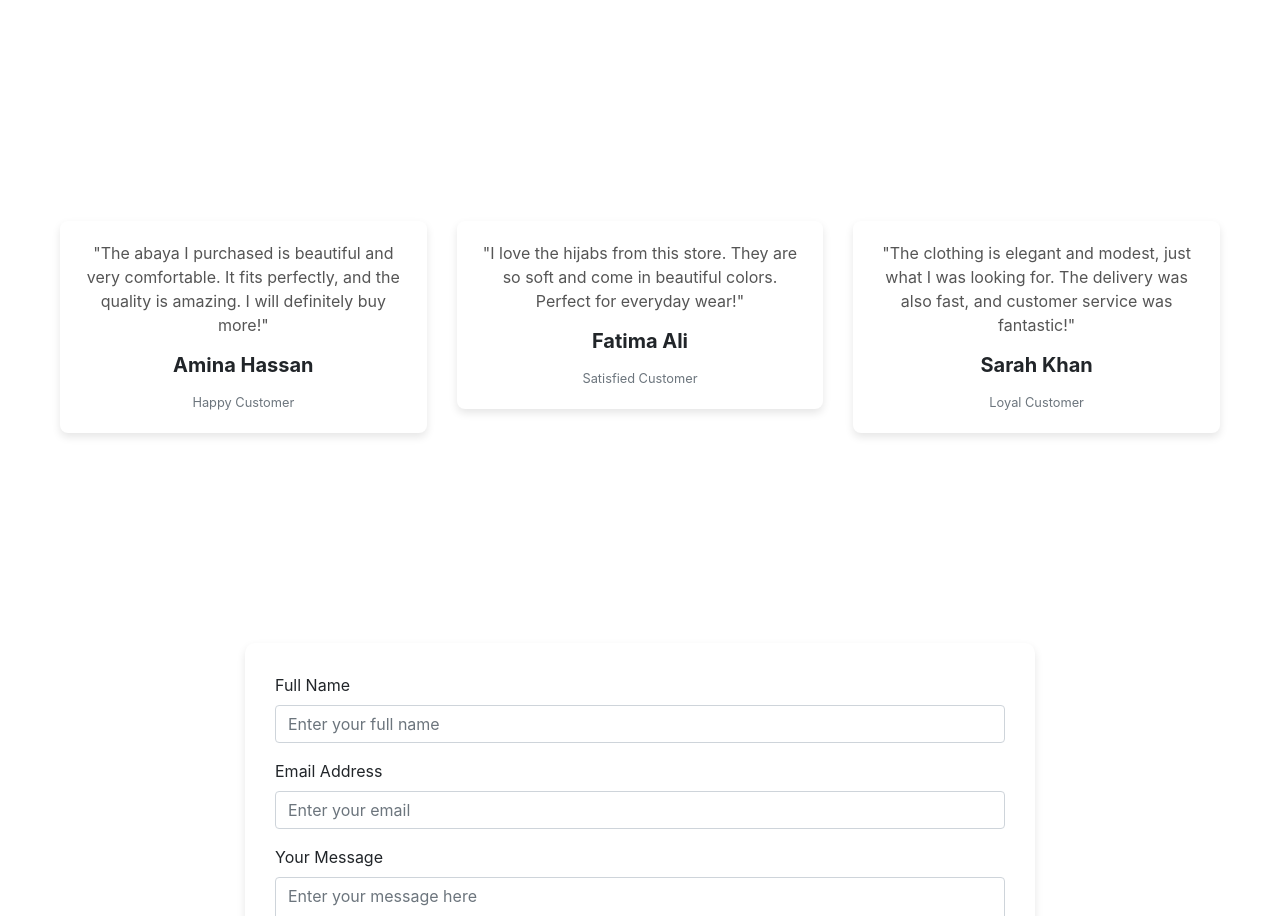
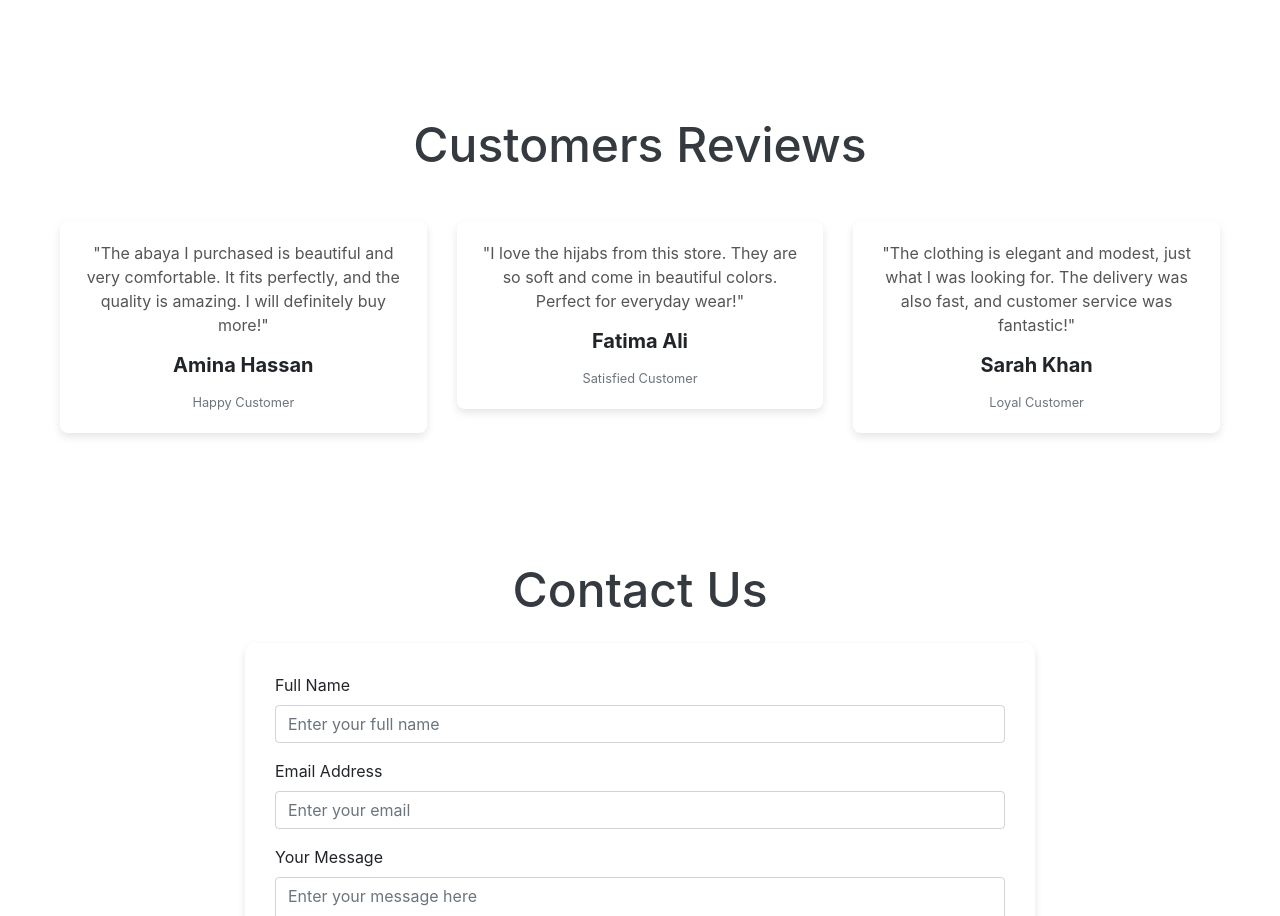
Before and after one commit to Hager-Elkhouly/Clothing-Islamic, a plain HTML site: page index.html in a window 1280 px wide. Shown: the part 2684-3600 px from the top of the page. Drawn offline with nearby package versions, Linux system fonts and the light colour scheme.

Commit message:
Update index.html

```diff
--- a/index.html
+++ b/index.html
@@ -189,7 +189,7 @@
     </div>
     <!-- قسم آراء العملاء -->
   <div class="container my-5">
-    <h2 class="text-center mb-5">Customers Reviews</h2>
+    <h2 class="text-center mb-5 text-dark">Customers Reviews</h2>
     <div class="row">
       <!-- رأي 1 -->
       <div class="col-md-4">
@@ -231,7 +231,7 @@
       <!-- contact -->
 
         <div class="container contact-section" id="contact">
-          <h2 class="text-center mb-4">Contact Us</h2>
+          <h2 class="text-center mb-4 text-dark">Contact Us</h2>
           <div class="row justify-content-center">
             <div class="col-12 col-md-8">
               <div class="contact-form">
```
